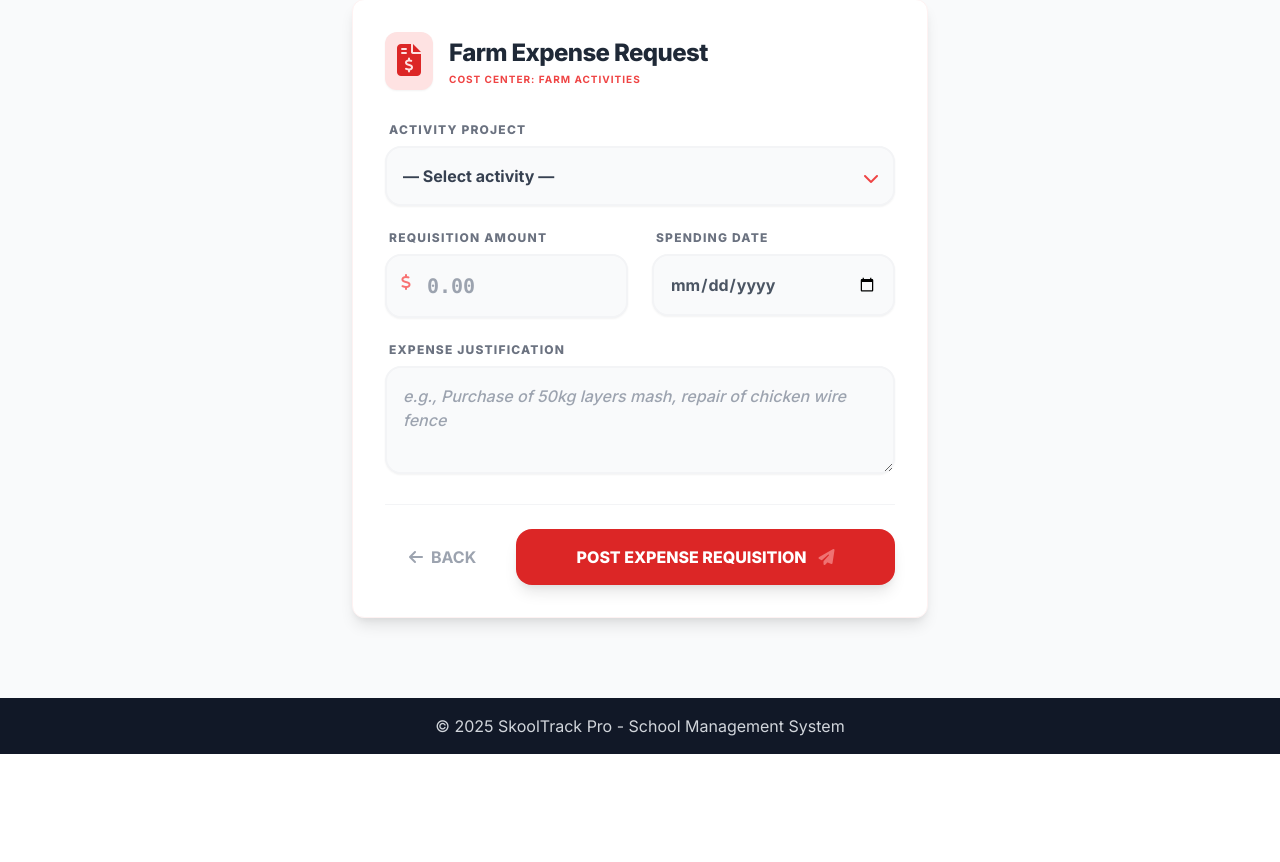
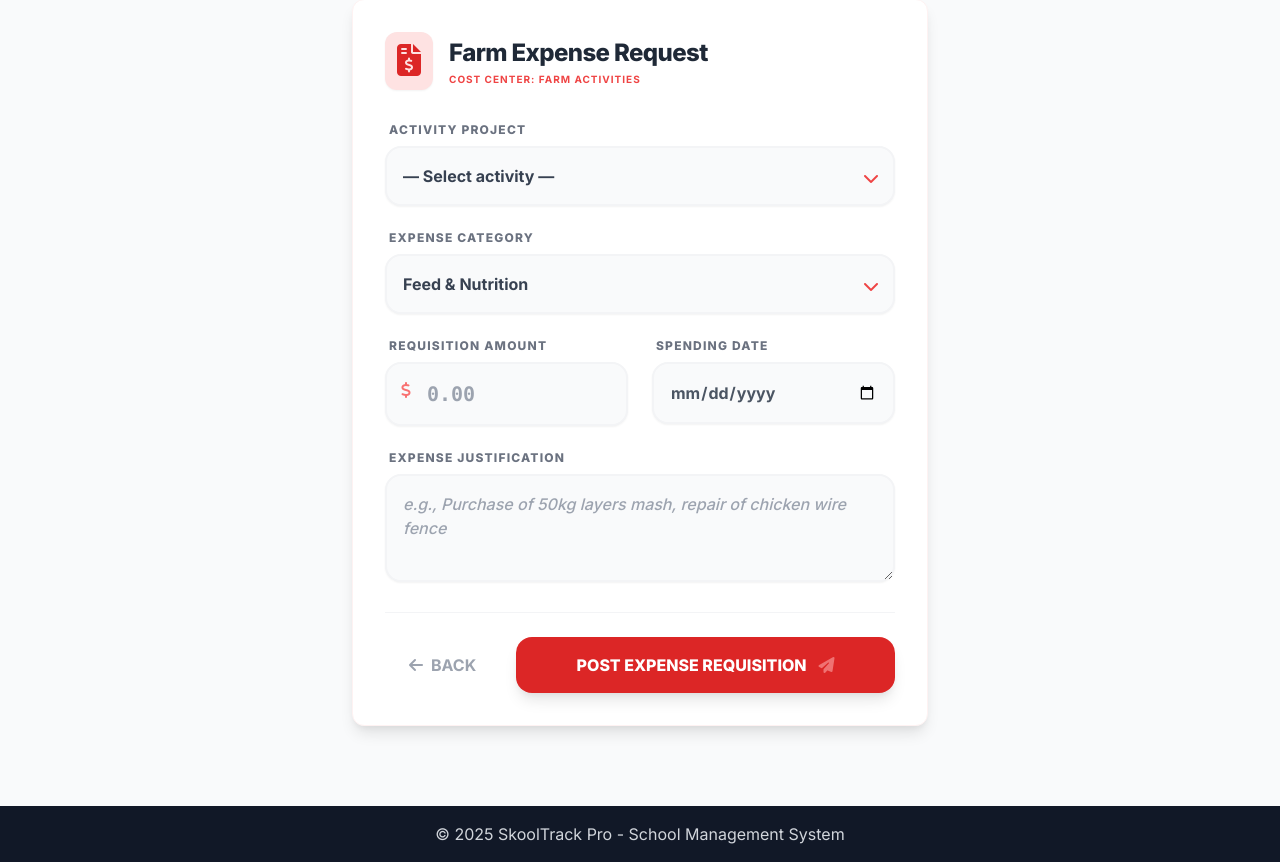
Before and after one commit to wkweyu/Uniform_issuance_app, a Python web app: template templates/farm/expense_form.html in a window 1280 px wide. Shown: the part 118-980 px from the top of the page. Before the commit the page ends 872 px from the top, so only its background shows below. Run offline with Jinja, Linux system fonts and the light colour scheme; the template is opened without the code that fills it, so the values that code supplies are empty; style sheets or scripts are compiled from the project's sources.

Commit message:
fix: added missing category field to farm expense form to prevent DB null error

```diff
--- a/templates/farm/expense_form.html
+++ b/templates/farm/expense_form.html
@@ -23,6 +23,21 @@
                         {% for activity in activities %}
                         <option value="{{ activity.id }}">{{ activity.name }} (Cost Center: {{ activity.gl_expense_account }})</option>
                         {% endfor %}
+                    </select>
+                    <div class="absolute right-4 top-5 pointer-events-none text-red-500"><i class="fas fa-chevron-down"></i></div>
+                </div>
+            </div>
+
+            <div class="space-y-2">
+                <label for="category" class="block text-xs font-black text-gray-500 uppercase tracking-widest pl-1">Expense Category</label>
+                <div class="relative">
+                    <select name="category" id="category" required
+                            class="w-full pl-4 pr-10 py-4 bg-gray-50 border-2 border-gray-100 rounded-2xl focus:border-red-500 transition-all font-bold text-gray-700 outline-none shadow-sm appearance-none">
+                        <option value="Feed & Nutrition">Feed & Nutrition</option>
+                        <option value="Medical & Vet">Medical & Vet</option>
+                        <option value="Maintenance & Repair">Maintenance & Repair</option>
+                        <option value="Labor">Labor</option>
+                        <option value="Other">Other</option>
                     </select>
                     <div class="absolute right-4 top-5 pointer-events-none text-red-500"><i class="fas fa-chevron-down"></i></div>
                 </div>
```
